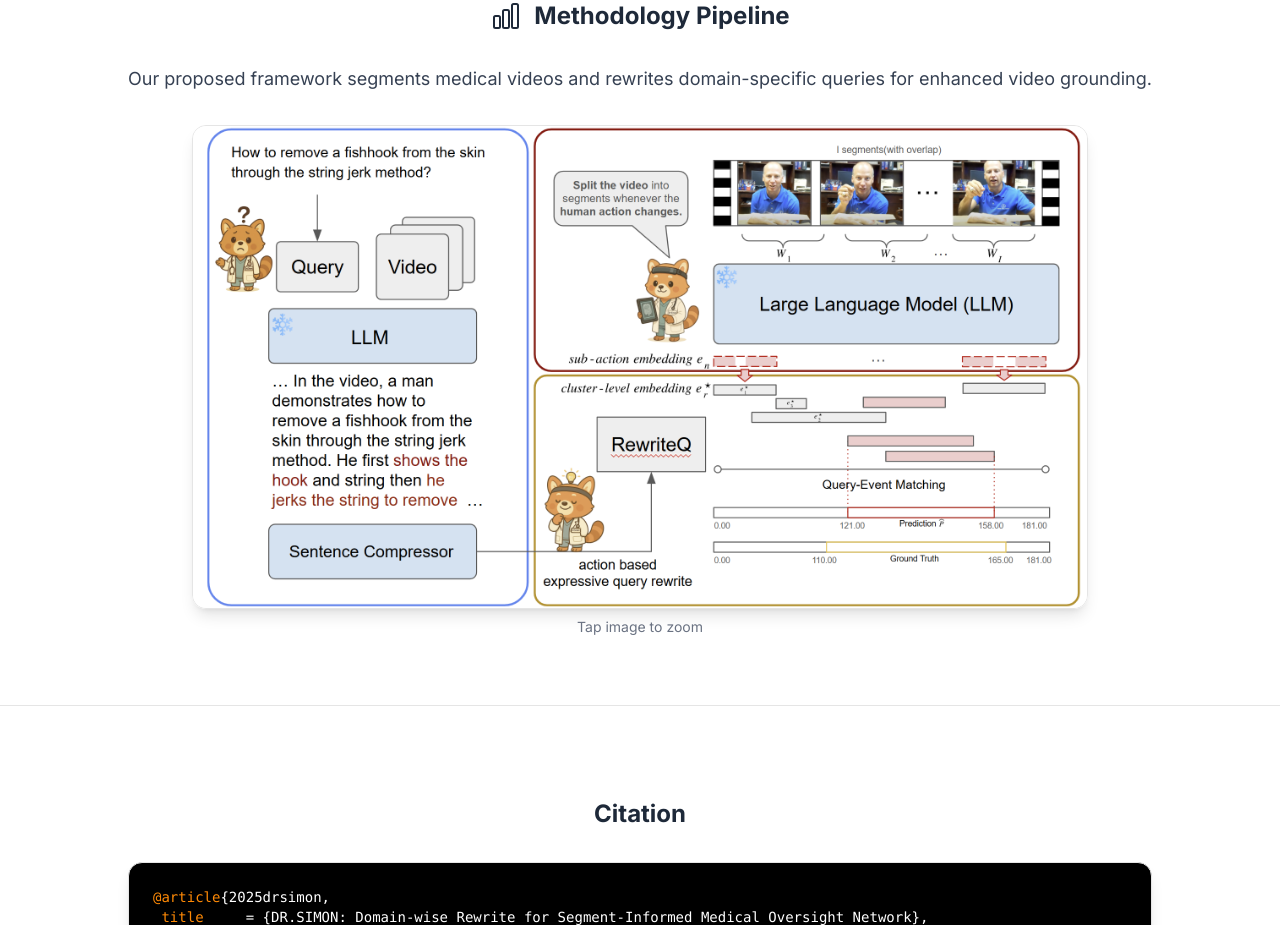
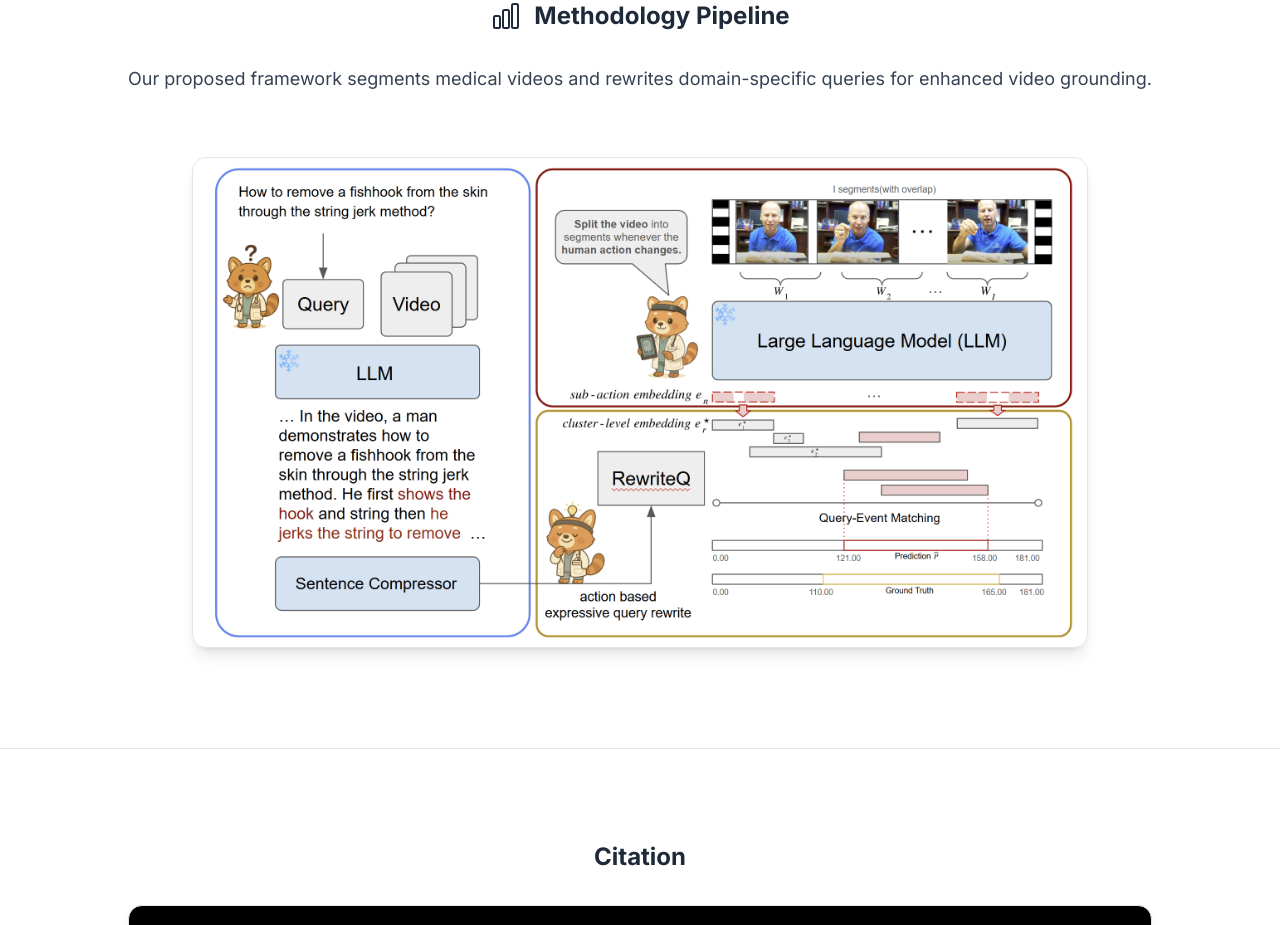
Before and after one commit to drsimon-rewrite/drsimon-rewrite.github.io, a React (Vite) app: page / in a window 1280 px wide. Shown: the part 1240-2165 px from the top of the page. Built offline with nearby package versions, Linux system fonts and the light colour scheme.

Commit message:
refresh bug fixed

```diff
--- a/src/App.tsx
+++ b/src/App.tsx
@@ -573,11 +573,21 @@ export default function App() {
             domain-specific queries for enhanced video grounding.
           </p>
 
-          <motion.div className="px-2 sm:px-4 md:px-8">
+          {/* Desktop: original styling, no zoom/lightbox */}
+          <motion.div className="hidden md:block p-8">
             <motion.img
               src={pipelineImg}
               alt="DR.SIMON Pipeline"
-              className="block mx-auto w-full h-auto max-w-none md:max-w-4xl border rounded-xl shadow-lg cursor-zoom-in"
+              className="border p-2 rounded-xl shadow-lg mx-auto w-full max-w-4xl"
+            />
+          </motion.div>
+
+          {/* Mobile: full-width with tap-to-zoom */}
+          <motion.div className="block md:hidden px-2 sm:px-4">
+            <motion.img
+              src={pipelineImg}
+              alt="DR.SIMON Pipeline"
+              className="block mx-auto w-full h-auto max-w-none border rounded-xl shadow-lg cursor-zoom-in"
               loading="lazy"
               whileHover={{ scale: 1.01 }}
               onClick={() => setIsPipelineOpen(true)}
```
Also changed, not shown: 5 other files (tests, documents, lock files or other folders).
